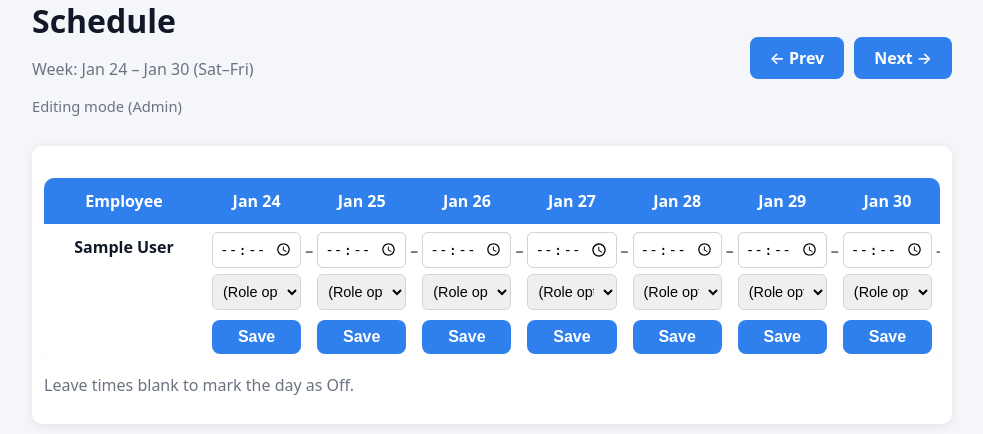
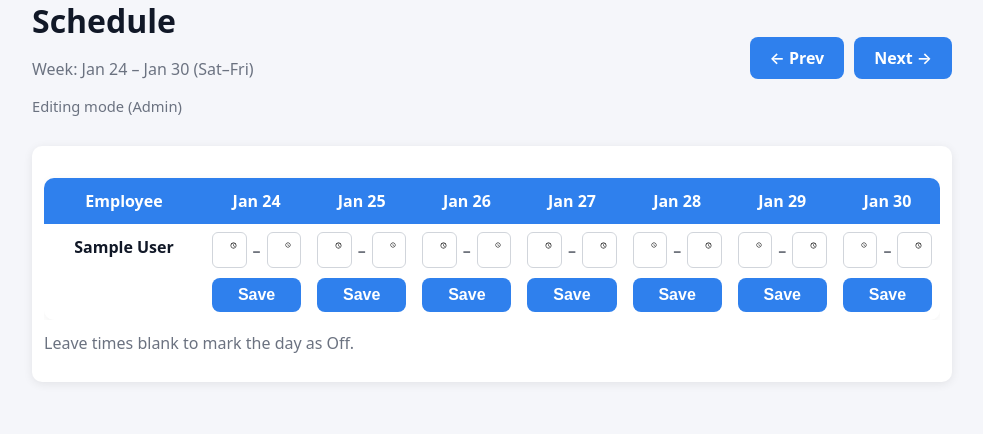
Before and after one commit to TommyToess/focus-deals, a Flask app: page /admin/schedule in a window 1280 px wide. Shown: the part 114-548 px from the top of the page, without its empty margins (148-1131 px from the left). Run offline with Flask 3, Linux system fonts and the light colour scheme; the visitor is signed in with stand-in values (Sample User, id 1); tables that the repository leaves empty hold one stand-in row (values such as "Sample post").

Commit message:
fixed schedule editer

```diff
--- a/static/style.css
+++ b/static/style.css
@@ -595,23 +595,34 @@ canvas {
   gap: 6px;
 }
 
-.time-row {
-  display: flex;
-  align-items: center;
-  gap: 4px;
+.time-row{
+  display:flex;
+  align-items:center;
+  gap:6px;
 }
 
-.time-row input[type="time"] {
-  width: 100%;
+.time-row input[type="time"]{
+  flex: 1 1 0;
+  min-width: 0;
+  width: auto;
   padding: 6px;
   font-size: 0.9rem;
   margin-top: 0;
   height: 36px;
 }
 
-.dash {
+.dash{
+  flex: 0 0 auto;
   opacity: 0.6;
   font-weight: 600;
+}
+
+@media (max-width: 640px){
+  .time-row{
+    flex-direction: column;
+    align-items: stretch;
+  }
+  .dash{ display:none; }
 }
 
 .schedule-form select {
--- a/templates/schedule.html
+++ b/templates/schedule.html
@@ -67,15 +67,6 @@
                       >
                     </div>
 
-                    <select name="role">
-                      <option value="">(Role optional)</option>
-                      {% for r in roles %}
-                        <option value="{{ r }}" {% if s and s.role == r %}selected{% endif %}>
-                          {{ r }}
-                        </option>
-                      {% endfor %}
-                    </select>
-
                     <button type="submit" class="mini-save">Save</button>
 
                     {% if s %}
```
